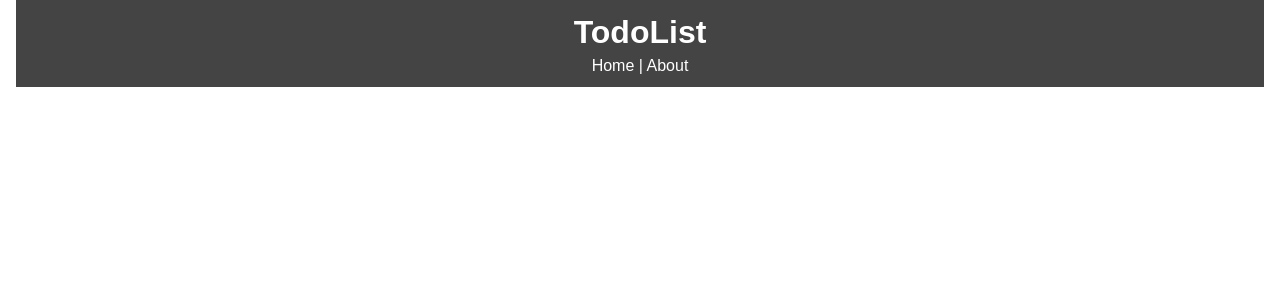
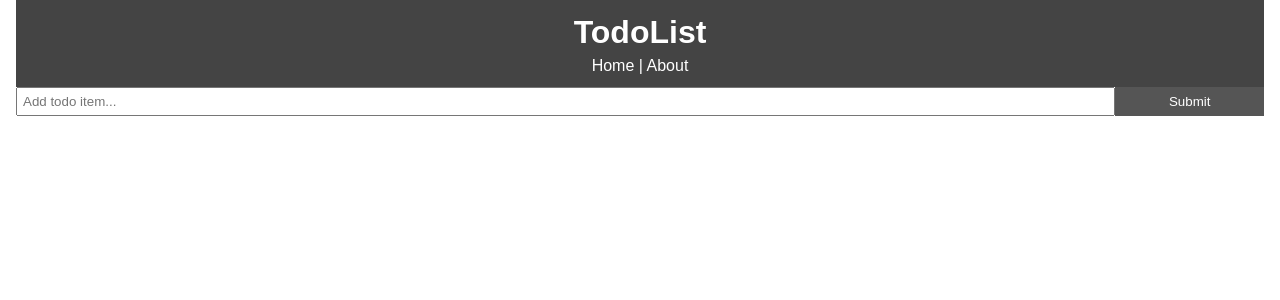
Before and after one commit to StephenCavender/traversy-react-crash-course-todo, a React (Create React App) app: page / in a window 1280 px wide. Shown: the top 300 px of the page. Built offline with nearby package versions, Linux system fonts and the light colour scheme; no server answers; the HTML template or start-up script is replaced by a standard one.

Commit message:
fix routing for deployment

```diff
--- a/src/App.js
+++ b/src/App.js
@@ -70,11 +70,11 @@ class App extends React.Component {
 
   render() {
     return (
-      <Router>
+      <Router basename="/traversy-react-crash-course-todo">
         <div className="App">
           <div className="container">
             <Header />
-            <Route exact path="/traversy-react-crash-course-todo" render={props => (
+            <Route exact path="/" render={props => (
               <React.Fragment>
                 <AddTodo addTodo={this.addTodo} />
                 <Todos
@@ -83,7 +83,7 @@ class App extends React.Component {
                   deleteTodo={this.deleteTodo} />
               </React.Fragment>
             )}/>
-            <Route path="/traversy-react-crash-course-todo/about" component={About} />
+            <Route path="/about/" component={About} />
           </div>
         </div>
       </Router>
```
